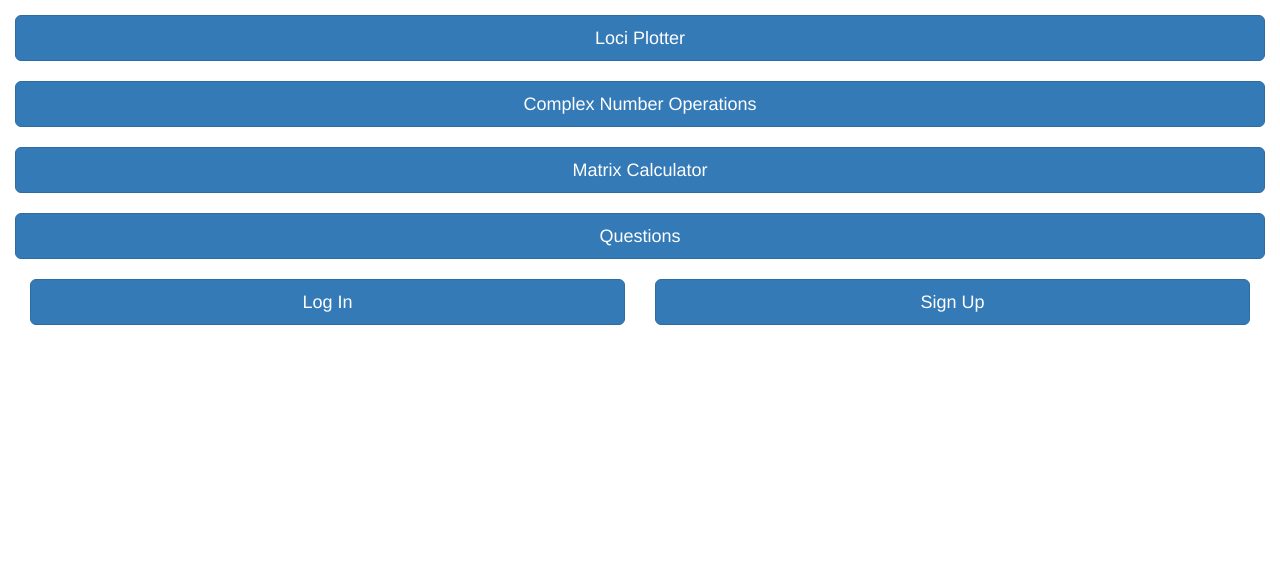
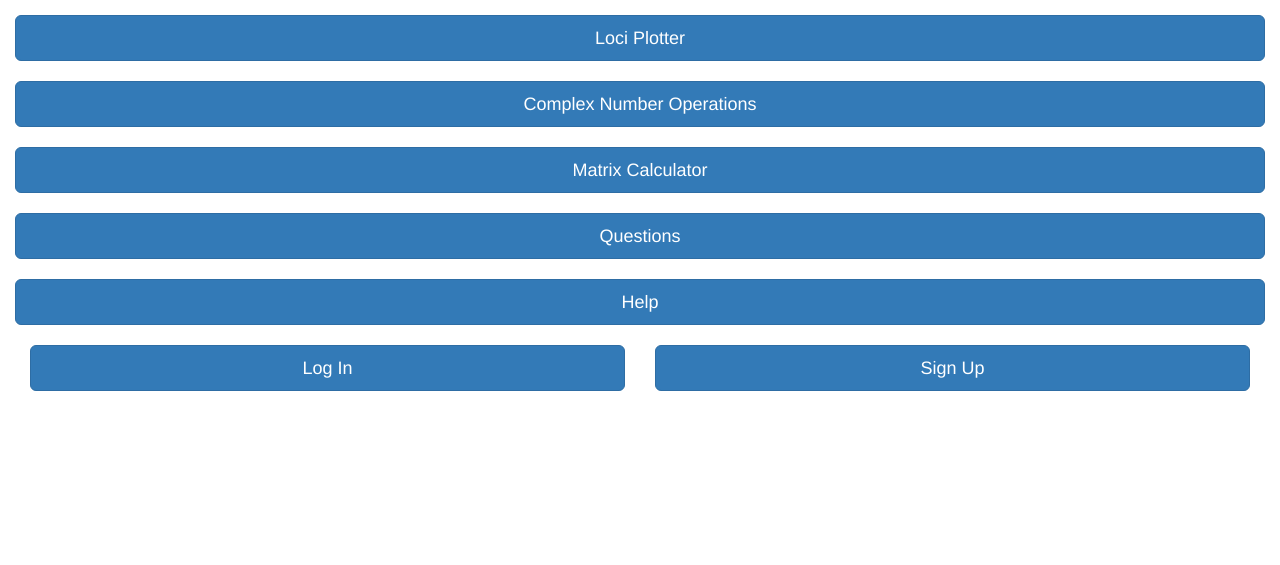
Before and after one commit to anik545/A2Project, a Flask app: page / in a window 1280 px wide. Shown: the top 565 px of the page. Run offline with Flask 2, Linux system fonts and the light colour scheme; some libraries are stand-ins or nearby versions.

Commit message:
added empty help page

```diff
--- a/app.py
+++ b/app.py
@@ -119,6 +119,10 @@ def user_loader(email):
 @app.route('/')
 def main():
     return render_template('index.html')
+
+@app.route('/help')
+def help():
+    return render_template('help.html')
 
 @app.route('/login',methods=['GET','POST'])
 def login():
--- a/templates/index.html
+++ b/templates/index.html
@@ -21,6 +21,8 @@
         <br>
         <a class="btn btn-primary btn-lg btn-block" href="{{ url_for('questions') }}">Questions</a>
         <br>
+        <a class="btn btn-primary btn-lg btn-block" href="{{ url_for('help') }}">Help</a>
+        <br>
 
         {% if not current_user.is_authenticated %}
           <div class = "col-sm-6">
```
Also changed, not shown: templates/help.html (added, +12 -0 lines).
